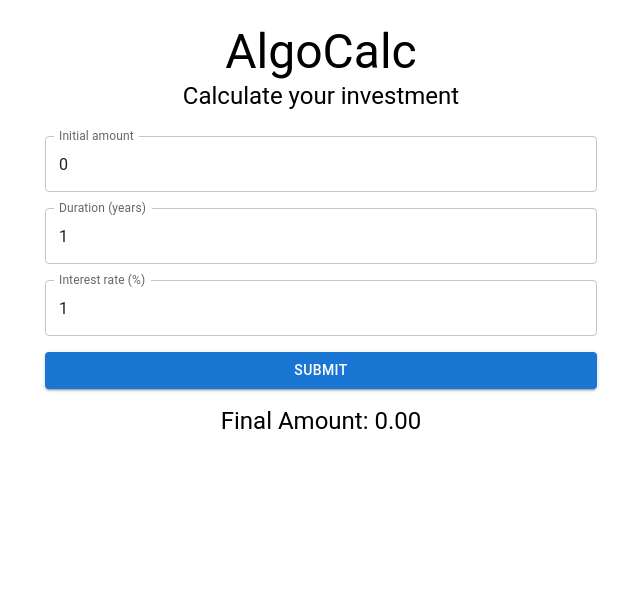
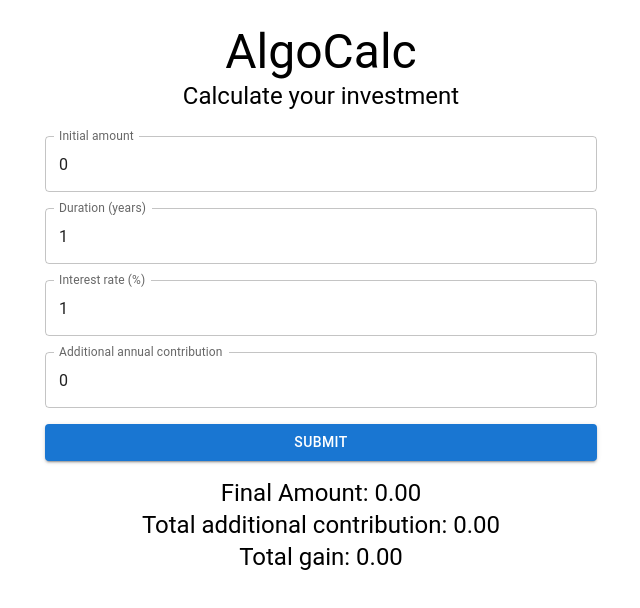
Before and after one commit to nicholas-ngzy/algocalc, a React (Create React App) app: page / in a window 1280 px wide. Shown: the top 608 px of the page, without its empty margins (319-959 px from the left). Built offline with nearby package versions, Linux system fonts and the light colour scheme.

Commit message:
Add additional annual contribution feature

```diff
--- a/src/App.tsx
+++ b/src/App.tsx
@@ -6,10 +6,14 @@ function App() {
   const [initialAmount, setInitialAmount] = useState<number>(0);
   const [duration, setDuration] = useState<number>(1);
   const [interestRate, setInterestRate] = useState<number>(1);
+  const [additionalContribution, setAdditionalContribution] = useState<number>(0);
   const [finalAmount, setFinalAmount] = useState<number>(0);
 
   const handleClick = () => {
-    var amount: number = initialAmount * Math.pow(1 + interestRate / 100, duration);
+    var amount: number = initialAmount * (1 + interestRate / 100);
+    for (let i = 1; i < duration; i++) {
+      amount = (amount + additionalContribution) * (1 + interestRate / 100);
+    }
     setFinalAmount(parseFloat(amount.toFixed(2)));
   };
 
@@ -43,10 +47,22 @@ function App() {
           value={interestRate}
           onChange={(event) => setInterestRate(parseFloat(event.target.value))}
         />
+        <TextField
+          id='additional-contribution'
+          label='Additional annual contribution'
+          type='number'
+          value={additionalContribution}
+          onChange={(event) => setAdditionalContribution(parseFloat(event.target.value))}
+        />
         <Button variant='contained' onClick={handleClick}>
           Submit
         </Button>
-        <Results initialAmount={initialAmount} duration={duration} finalAmount={finalAmount} />
+        <Results
+          initialAmount={initialAmount}
+          duration={duration}
+          additionalContribution={additionalContribution}
+          finalAmount={finalAmount}
+        />
       </Stack>
     </Container>
   );
--- a/src/Results.tsx
+++ b/src/Results.tsx
@@ -1,10 +1,22 @@
 import { Typography } from '@mui/material';
 
-const Results = (props: { initialAmount: number; duration: number; finalAmount: number }) => {
+const Results = (props: {
+  initialAmount: number;
+  duration: number;
+  additionalContribution: number;
+  finalAmount: number;
+}) => {
+  var totalAdditionalContribution: number = props.additionalContribution * (props.duration - 1);
   return (
     <div>
       <Typography variant='h5' style={{ textAlign: 'center' }}>
         Final Amount: {props.finalAmount.toFixed(2)}
+      </Typography>
+      <Typography variant='h5' style={{ textAlign: 'center' }}>
+        Total additional contribution: {totalAdditionalContribution.toFixed(2)}
+      </Typography>
+      <Typography variant='h5' style={{ textAlign: 'center' }}>
+        Total gain: {(props.finalAmount - props.initialAmount - totalAdditionalContribution).toFixed(2)}
       </Typography>
     </div>
   );
```
